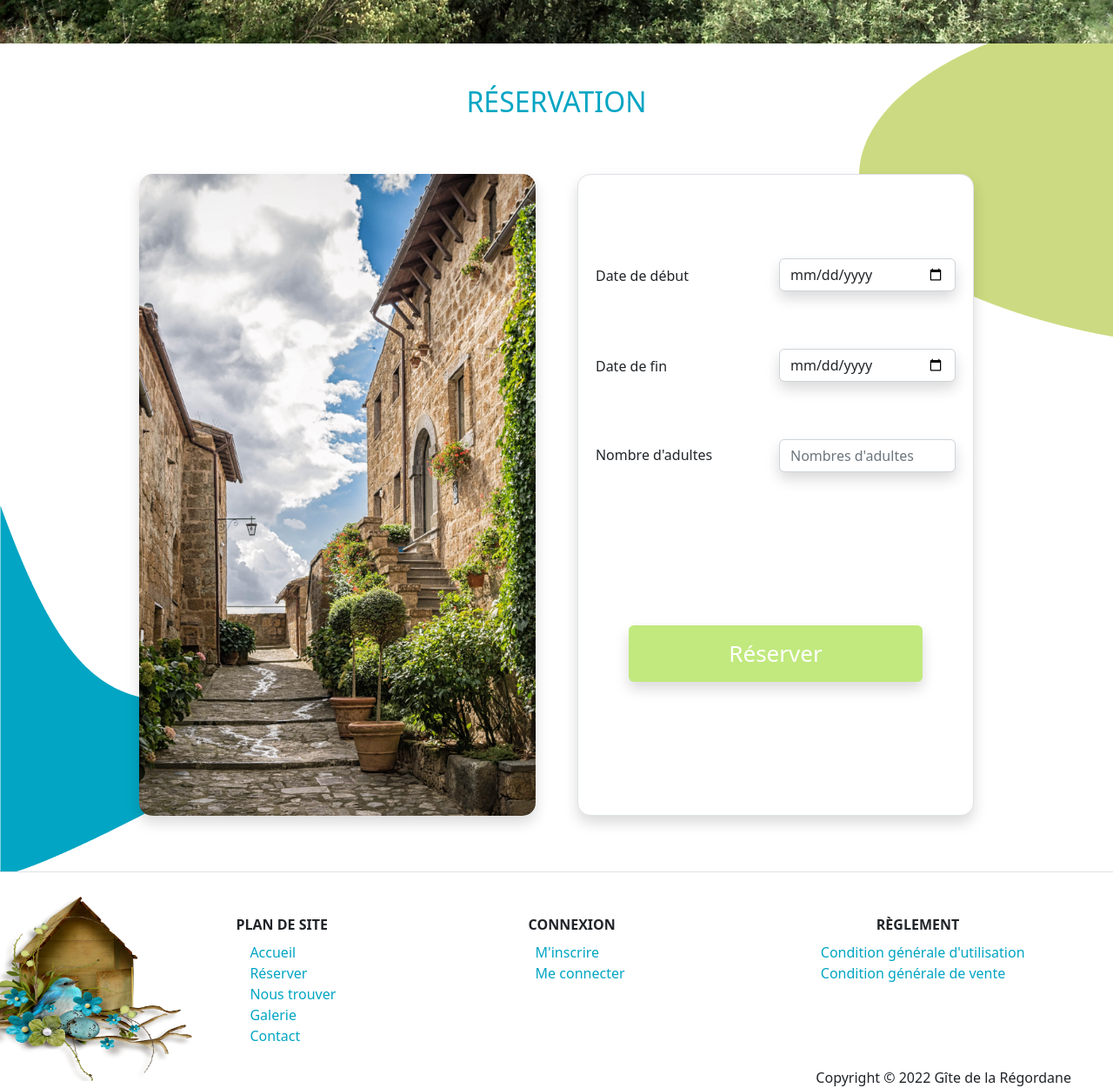
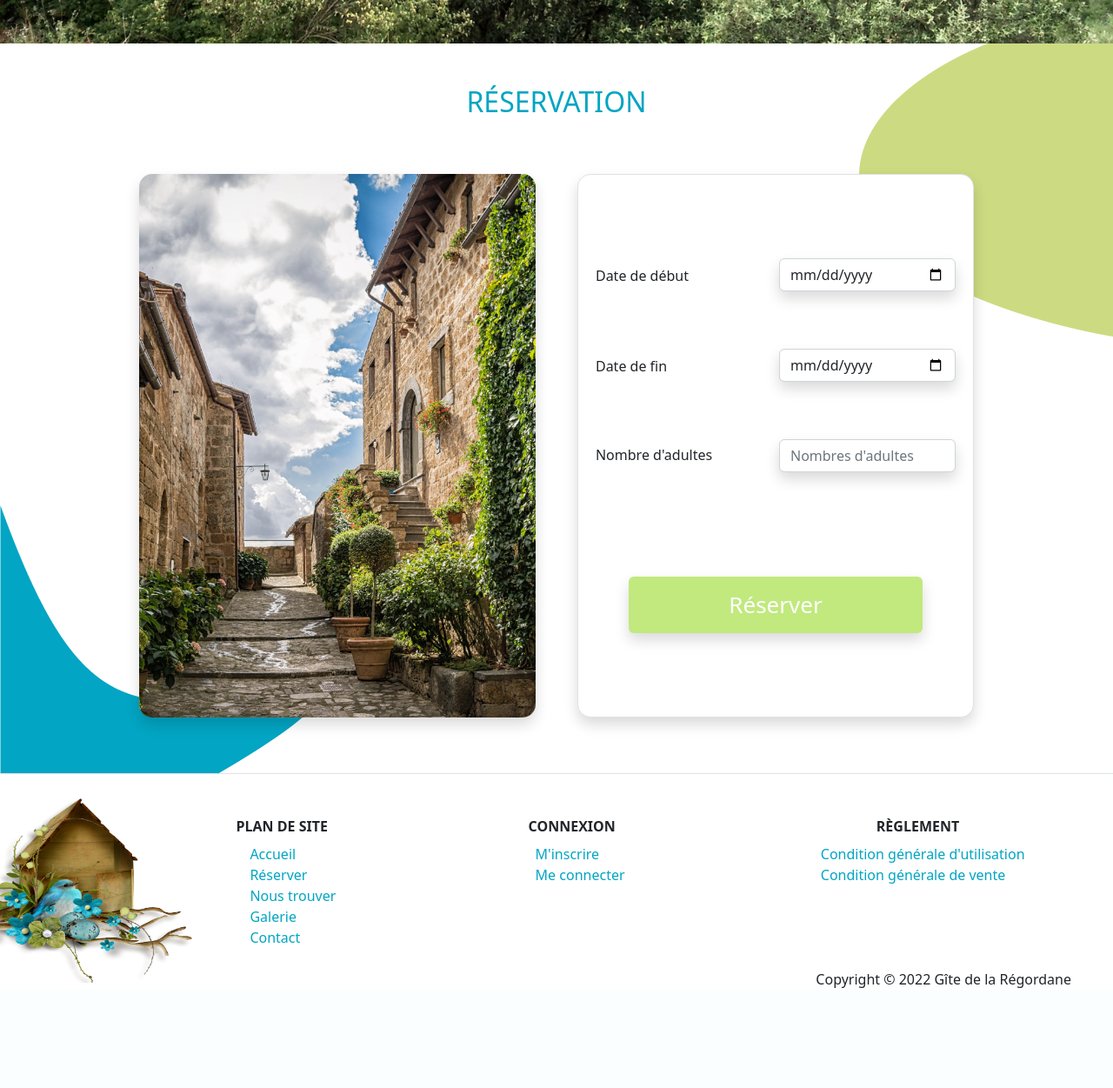
Before and after one commit to GregoryLapierre/GiteRegordane, a Symfony app: template templates/reservation/index.html.twig in a window 1280 px wide. Shown: the part 504-1755 px from the top of the page at 87% size. After the commit the page ends 1640 px from the top, so only its background shows below. Run offline with Twig, Linux system fonts and the light colour scheme; the template is opened without the code that fills it, so the values that code supplies are empty; some libraries are stand-ins or nearby versions.

Commit message:
second commit

```diff
--- a/public/css/style.css
+++ b/public/css/style.css
@@ -92,7 +92,7 @@ h2{
 .img_main{
     object-fit: cover;
     border-radius: 15px;
-    height: 738px;
+    height: 100%;
 }
 
 .img_main_home{
--- a/public/js/script.js
+++ b/public/js/script.js
@@ -1,7 +1,8 @@
 function price() {
     var dateIn = new Date(document.getElementById("inputDateIn").value)
     var dateOut = new Date(document.getElementById("inputDateOut").value)
-
+    var numberAdult = document.getElementById("inputNumberAdult").value
+   console.log(numberAdult)
     if (dateOut.getTime() < dateIn.getTime()) {
         document.getElementById("priceRender").textContent = "La date de fin de séjour est antérieure à la date de début";
     }
@@ -9,12 +10,16 @@ function price() {
         var diff_time = dateOut.getTime() - dateIn.getTime();
         var nbr_day = (diff_time / (1000 * 3600 * 24)) + 1
 
-        if (isNaN(nbr_day)) {
-            document.getElementById("priceRender").textContent = "";
+        if (isNaN(nbr_day) || !numberAdult) {
+            return
         }
         else {
-            var price = (nbr_day * 60)
-            document.getElementById("priceRender").textContent = "Le prix est de " + price + "€";
+            var tourismTax = (nbr_day-1) * numberAdult * 0.6
+            var totalTax = (tourismTax + (tourismTax/10)).toFixed(2)
+            var price = ((nbr_day * 60) + parseFloat(totalTax)).toFixed(2)
+            console.log(price)
+            var deposit = (parseFloat(price) * 0.3).toFixed(2)
+            document.getElementById("priceRender").innerHTML = "<h5>Le prix de la taxe de séjour est de " + totalTax + "€<br>" + "Le prix du séjour est de " + price + "€</h5><br><br>" + "<h4>Acompte de 30% à payer immédiatement :</h4><br><h3><strong>" + deposit + "€</strong></h3>" ;
         }
     }
 }
--- a/templates/reservation/index.html.twig
+++ b/templates/reservation/index.html.twig
@@ -34,13 +34,13 @@
 						</span>
 						<span class="col">
 							<label for="inputNumberPeople" class="visually-hidden">Nombre d'adultes</label>
-							<input type="number" min="1" class="form-control shadow" id="inputNumberPeople" placeholder="Nombres d'adultes" required>
+							<input type="number" min="1" class="form-control shadow" id="inputNumberAdult" placeholder="Nombres d'adultes" onchange="price()" required>
 						</span>
 					</div>
-					<h4 class="text-center py-5" id="priceRender"></h4>
+					<div class="text-center py-5" id="priceRender"></div>
 					{# <input type="hidden" name="_csrf_token" value="{{ csrf_token('authenticate') }}"> #}
 					<div class="d-flex justify-content-center">
-						<a class="btn shadow my-5 d-flex align-items-center justify-content-center btn_reserver_reservation" href="#" role="button">Réserver</a>
+						<a class="btn shadow mb-5 d-flex align-items-center justify-content-center btn_reserver_reservation" href="#" role="button">Réserver</a>
 					</div>
 				</form>
 			</article>
```
